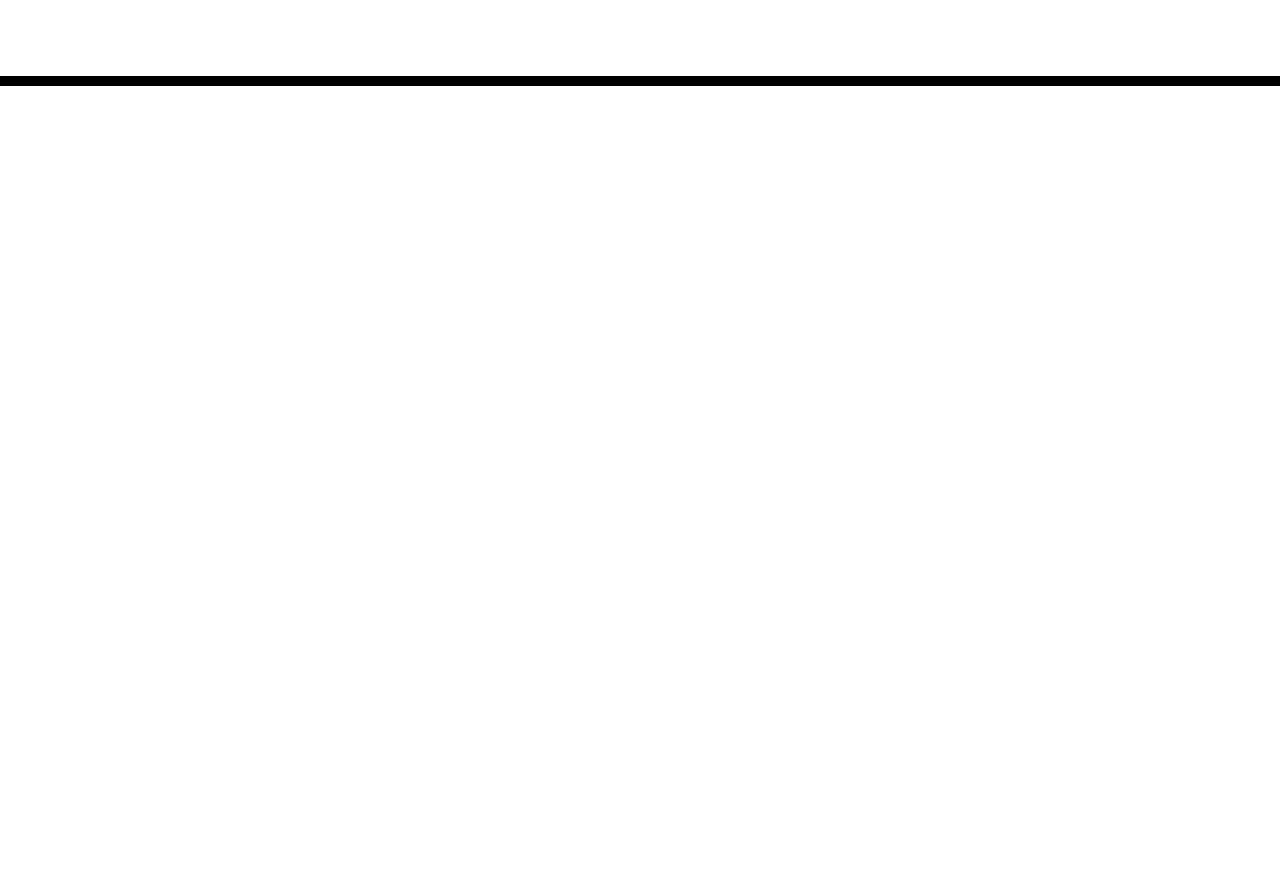
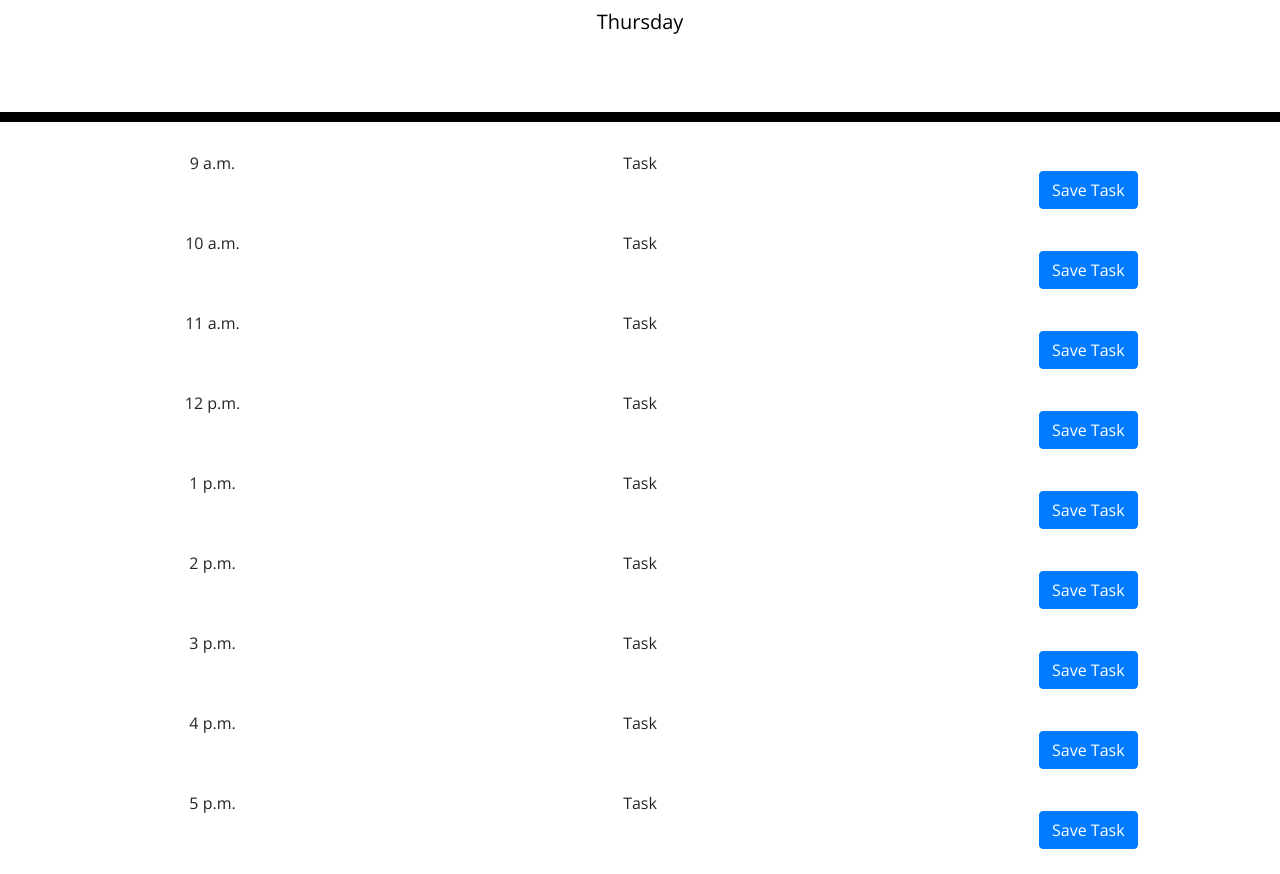
Before and after one commit to MKHLink/schedule_builder, a plain HTML site: page index.html in a window 1280 px wide. Shown: the part 182-1056 px from the top of the page. Before the commit the page ends 800 px from the top, so only its background shows below. Drawn offline with nearby package versions, Linux system fonts and the light colour scheme; files that its build step writes are made by us from their sources.

Commit message:
set up day display and time blocks

```diff
--- /dev/null
+++ b/assets/js/script.js
@@ -0,0 +1,2 @@
+var date = moment().format('dddd');
+$("#currentDay").append(date);
--- a/index.html
+++ b/index.html
@@ -18,21 +18,95 @@
       href="https://fonts.googleapis.com/css?family=Open+Sans&display=swap"
       rel="stylesheet"
     />
-    <link rel="stylesheet" href="style.css" />
+    <link rel="stylesheet" href="./assets/css/style.css" />
     <title>Work Day Scheduler</title>
   </head>
 
   <body>
     <header class="jumbotron">
       <h1 class="display-3">Work Day Scheduler</h1>
-      <p class="lead">A simple calendar app for scheduling your work day</p>
+      <p class="lead">Welcome, today is: </p>
       <p id="currentDay" class="lead"></p>
     </header>
-    <div class="container">
+    <div class="container text-center">
       <!-- Timeblocks go here -->
+      <div class="row align-items-start">
+        <div class="col-3 time">9 a.m.</div>
+        <div class="col-6 task">Task</div>
+        <div class="col-3">
+          <button type="button" class="btn btn-primary">Save Task</button>
+        </div>
+      </div>
+
+      <div class="row align-items-start">
+        <div class="col-3 time">10 a.m.</div>
+        <div class="col-6 task">Task</div>
+        <div class="col-3">
+          <button type="button" class="btn btn-primary">Save Task</button>
+        </div>
+      </div>
+
+      <div class="row align-items-start">
+        <div class="col-3 time">11 a.m.</div>
+        <div class="col-6 task">Task</div>
+        <div class="col-3">
+          <button type="button" class="btn btn-primary">Save Task</button>
+        </div>
+      </div>
+
+      <div class="row align-items-start">
+        <div class="col-3 time">12 p.m.</div>
+        <div class="col-6 task">Task</div>
+        <div class="col-3">
+          <button type="button" class="btn btn-primary">Save Task</button>
+        </div>
+      </div>
+
+      <div class="row align-items-start">
+        <div class="col-3 time">1 p.m.</div>
+        <div class="col-6 task">Task</div>
+        <div class="col-3">
+          <button type="button" class="btn btn-primary">Save Task</button>
+        </div>
+      </div>
+
+      <div class="row align-items-start">
+        <div class="col-3 time">2 p.m.</div>
+        <div class="col-6 task">Task</div>
+        <div class="col-3">
+          <button type="button" class="btn btn-primary">Save Task</button>
+        </div>
+      </div>
+
+      <div class="row align-items-start">
+        <div class="col-3 time">3 p.m.</div>
+        <div class="col-6 task">Task</div>
+        <div class="col-3">
+          <button type="button" class="btn btn-primary">Save Task</button>
+        </div>
+      </div>
+
+      <div class="row align-items-start">
+        <div class="col-3 time">4 p.m.</div>
+        <div class="col-6 task">Task</div>
+        <div class="col-3">
+          <button type="button" class="btn btn-primary">Save Task</button>
+        </div>
+      </div>
+
+      <div class="row align-items-start">
+        <div class="col-3 time">5 p.m.</div>
+        <div class="col-6 task">Task</div>
+        <div class="col-3">
+          <button type="button" class="btn btn-primary">Save Task</button>
+        </div>
+      </div>
+
     </div>
 
+    <script src="https://cdn.jsdelivr.net/npm/bootstrap@5.2.0/dist/js/bootstrap.bundle.min.js"></script>
     <script src="https://code.jquery.com/jquery-3.4.1.min.js"></script>
     <script src="https://cdnjs.cloudflare.com/ajax/libs/moment.js/2.24.0/moment.min.js"></script>
+    <script src="./assets/js/script.js"></script>
   </body>
 </html>
```
Also changed, not shown: assets/css/style.css (renamed from assets/style.css).
